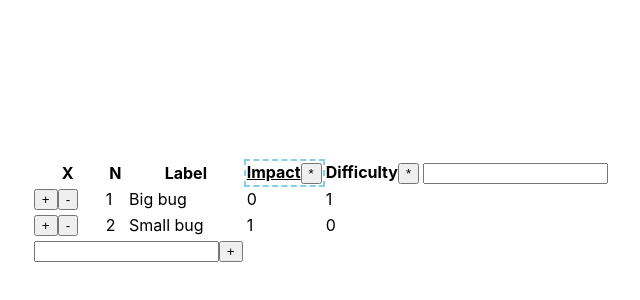
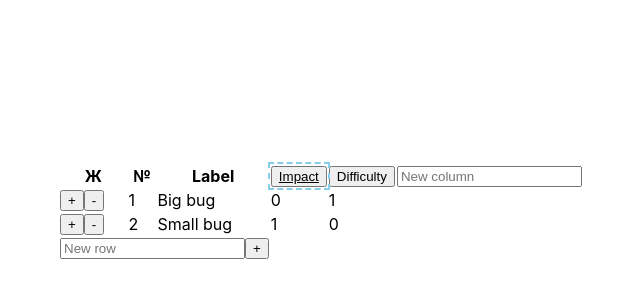
Before and after one commit to cronon/priority-table, a Next.js app: page / in a window 1280 px wide. Shown: the part 188-488 px from the top of the page, without its empty margins (319-959 px from the left). Built offline with nearby package versions, Linux system fonts and the light colour scheme.

Commit message:
compact table, th a whole button, highlight on hover

```diff
--- a/components/priority-table.module.css
+++ b/components/priority-table.module.css
@@ -4,7 +4,15 @@
 }
 
 .currentPriorityTh {
-    font-weight: bold;
-    text-decoration: underline;
     outline: 2px dashed skyblue;
 }
+.currentPriorityTh .selectPriorityButton {
+    text-decoration: underline;
+}
+.table {
+    border-collapse: collapse;
+}
+.table tbody tr:hover {
+    background-color: darksalmon;
+    border-color: darksalmon;
+}
--- a/components/priority-table.tsx
+++ b/components/priority-table.tsx
@@ -41,11 +41,6 @@ function PriorityTable() {
     const [rows, setRows] = useState<Row[]>(initialRows);
     const [rows_priorities, setRows_priorities] = useState<Row_Priority[]>(initial_rows_priorities);
     const [currentPriorityId, setCurrentPriorityId] = useState<PriorityId>('p1');
-
-    const priorityThs = priorities.map(p => <th key={p.id} className={p.id === currentPriorityId ? s.currentPriorityTh : ''}>
-        {p.name}
-        <button type="button" className={s.selectPriorityButton} onClick={() => setCurrentPriorityId(p.id)}>*</button>
-    </th>);
 
     const sortedRows = rows_priorities.filter(rp => rp.priorityId === currentPriorityId)
         .sort((rp1, rp2) => rp1.rank - rp2.rank)
@@ -117,14 +112,18 @@ function PriorityTable() {
         e.target.value = '';
         addPriority(newColumn);
     }
-    return <table>
+
+    const priorityThs = priorities.map(p => <th key={p.id} className={p.id === currentPriorityId ? s.currentPriorityTh : ''}>
+        <button type="button" className={s.selectPriorityButton} onClick={() => setCurrentPriorityId(p.id)}>{p.name}</button>
+    </th>);
+    return <table className={s.table}>
         <thead>
             <tr>
-                <th key="draghandle">X</th>
-                <th key="N">N</th>
+                <th key="draghandle">Ж</th>
+                <th key="N">№</th>
                 <th key="label">Label</th>
                 {priorityThs}
-                <th><input type="text" onBlur={newColumnInputChange}/></th>
+                <th><input type="text" onBlur={newColumnInputChange} placeholder="New column"/></th>
             </tr>
         </thead>
         <tbody>
@@ -151,7 +150,7 @@ function PriorityTable() {
             })}
         <tr key="input-tr">
             <td colSpan={3}>
-            <input type="text" onBlur={e => inputChange(e as any)}/>
+            <input type="text" onBlur={e => inputChange(e as any)} placeholder="New row"/>
             <button type="button" onClick={e => addRowClick(e)}>+</button>
             </td>
         </tr>
```
